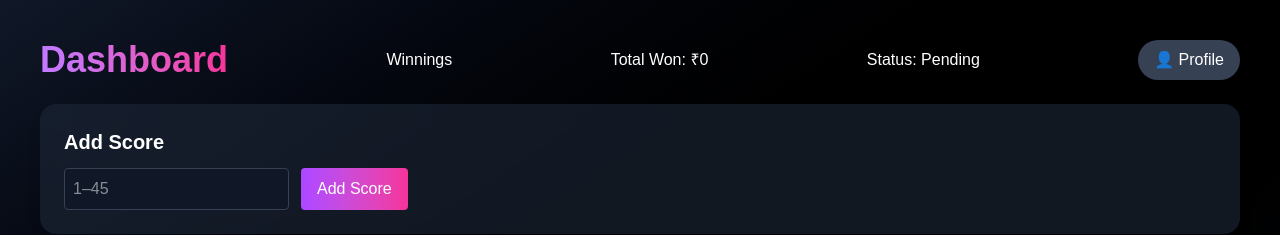
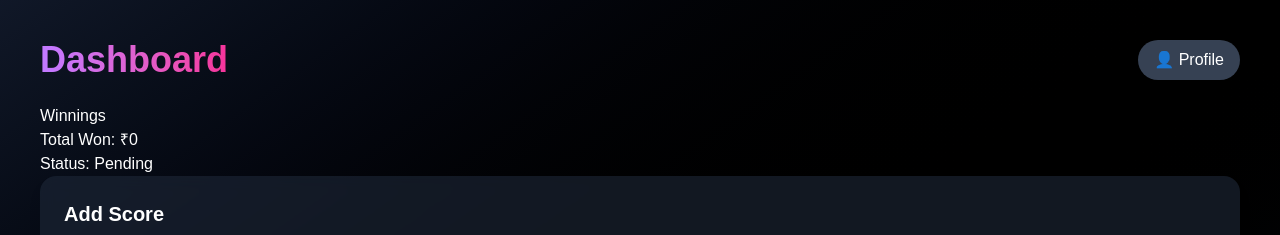
Before and after one commit to roshanamancha17/golf-charity-app, a Next.js app: page /dashboard in a window 1280 px wide. Shown: the top 235 px of the page. Built offline with nearby package versions, Linux system fonts and the light colour scheme; no server answers; the database is empty.

Commit message:
version 1.0.2

```diff
--- a/app/dashboard/page.jsx
+++ b/app/dashboard/page.jsx
@@ -137,9 +137,7 @@ export default function Dashboard() {
             Dashboard
         </h1>
 
-        <h2>Winnings</h2>
-        <p>Total Won: ₹0</p>
-        <p>Status: Pending</p>
+
 
         <button
             onClick={() => window.location.href = '/admin'}
@@ -152,6 +150,9 @@ export default function Dashboard() {
       {user && (
         <p className="mb-6 text-gray-300">Welcome: {user.email}</p>
       )}
+        <h2>Winnings</h2>
+        <p>Total Won: ₹0</p>
+        <p>Status: Pending</p>
 
       {/* SCORE INPUT */}
       <div className="bg-gray-800/60 backdrop-blur p-6 rounded-2xl shadow-lg mb-6">
```
